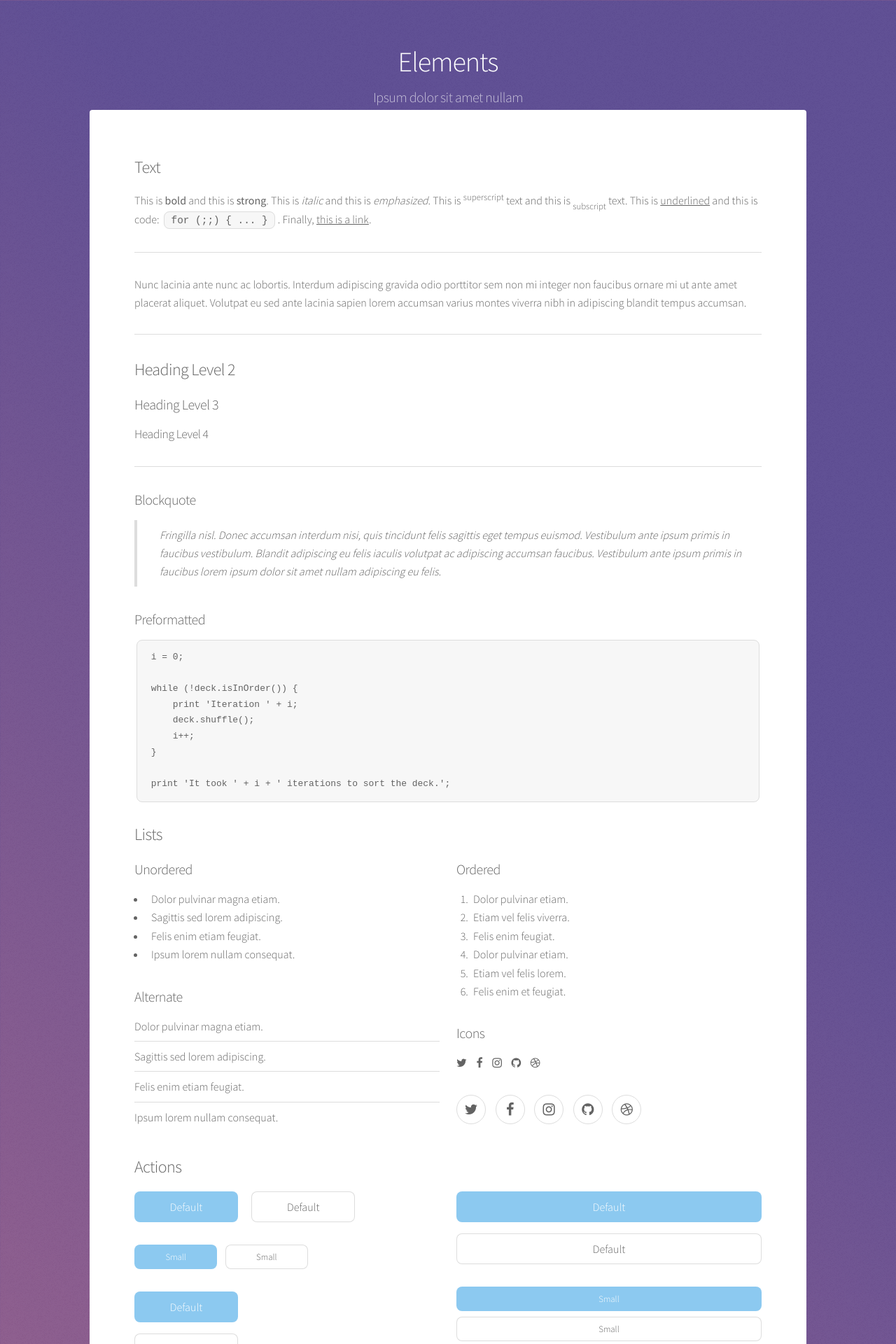
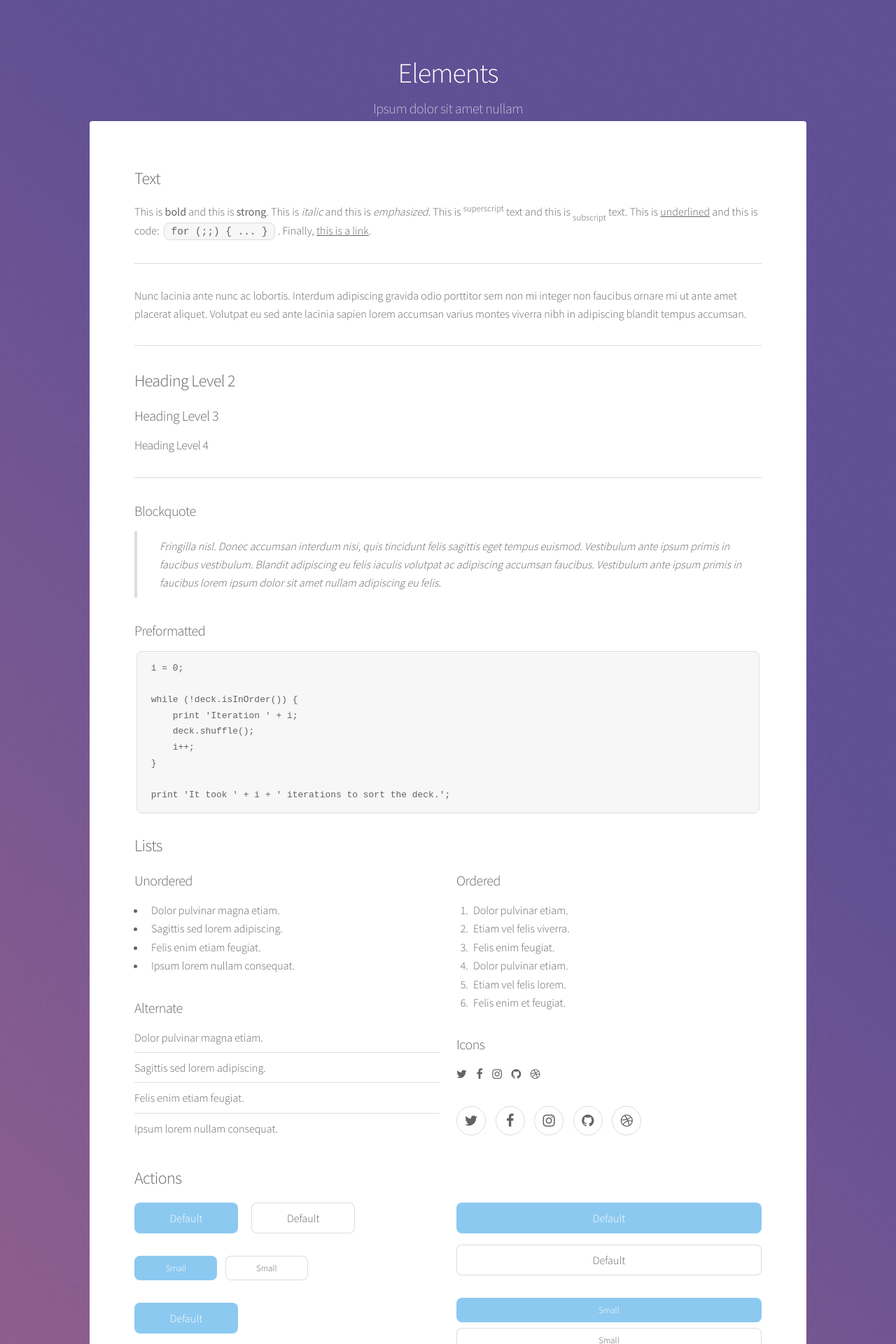
Before and after one commit to mobilespace/mobilespace.github.io, a Jekyll site: the page elements.html, which Jekyll copies as it is, in a window 1280 px wide. Shown: the top 1920 px of the page at 70% size. Built offline with Jekyll 4.4.1, drawn with Linux system fonts in a browser that asks for light colours.

Commit message:
fix header spacing in small screen

```diff
--- a/assets/css/main.css
+++ b/assets/css/main.css
@@ -3066,7 +3066,7 @@ table.alt tbody tr td {
 
 @media screen and (max-width: 1280px) {
     #header {
-        padding: 4em 4em 0.1em 4em;
+        padding: 5em 4em 0.1em 4em;
     }
     #header.alt {
         padding: 6em 4em 3em 4em;
@@ -3075,7 +3075,7 @@ table.alt tbody tr td {
 
 @media screen and (max-width: 980px) {
     #header {
-        padding: 4em 3em 0.1em 3em;
+        padding: 5em 3em 0.1em 3em;
     }
     #header.alt {
         padding: 5em 3em 2em 3em;
@@ -3084,7 +3084,7 @@ table.alt tbody tr td {
 
 @media screen and (max-width: 736px) {
     #header {
-        padding: 3em 2em 0.1em 2em;
+        padding: 5em 2em 0.1em 2em;
     }
     #header p {
         font-size: 1em;
@@ -3103,7 +3103,7 @@ table.alt tbody tr td {
 
 @media screen and (max-width: 480px) {
     #header {
-        padding: 3em 1.5em 0.1em 1.5em;
+        padding: 5em 1.5em 0.1em 1.5em;
     }
     #header.alt {
         padding: 4em 1.5em 1em 1.5em;
@@ -3112,7 +3112,7 @@ table.alt tbody tr td {
 
 @media screen and (max-width: 360px) {
     #header {
-        padding: 2.5em 1em 0.1em 1em;
+        padding: 5em 1em 0.1em 1em;
     }
     #header.alt {
         padding: 3.5em 1em 0.5em 1em;
```
